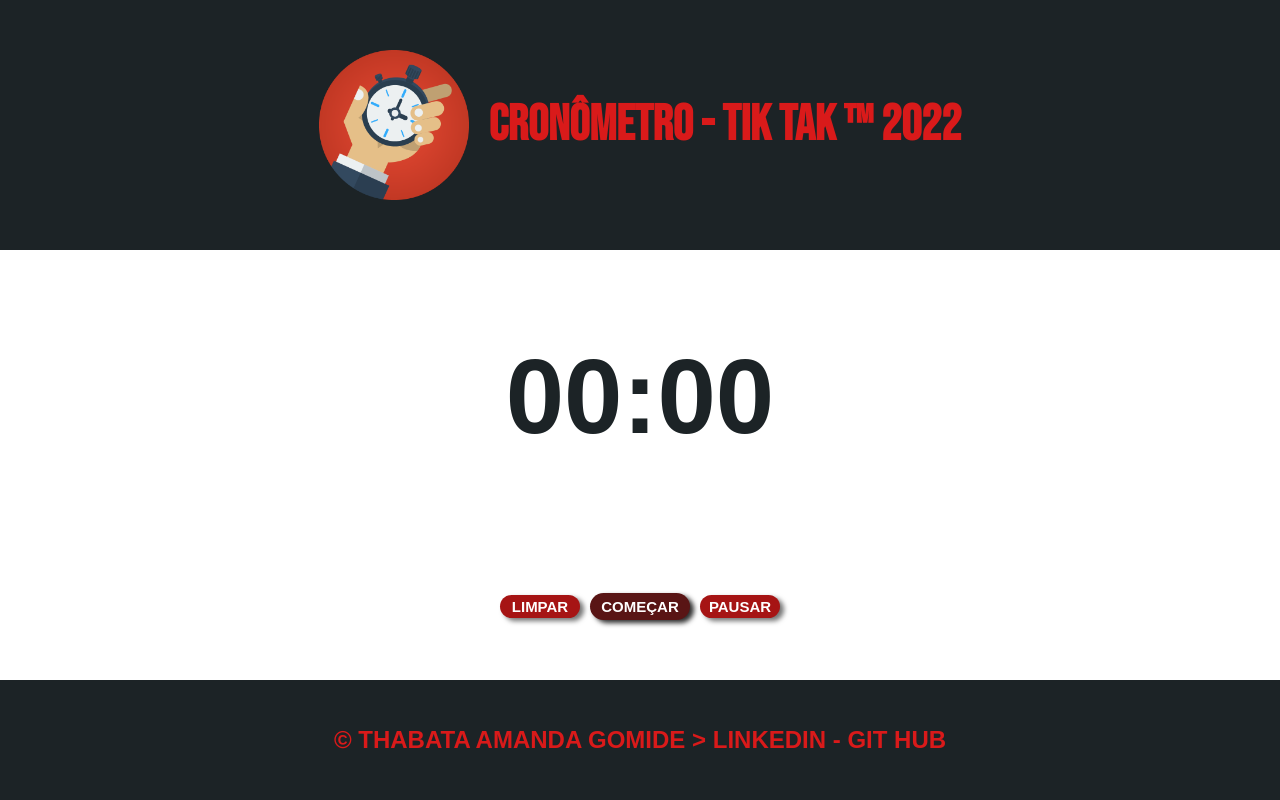
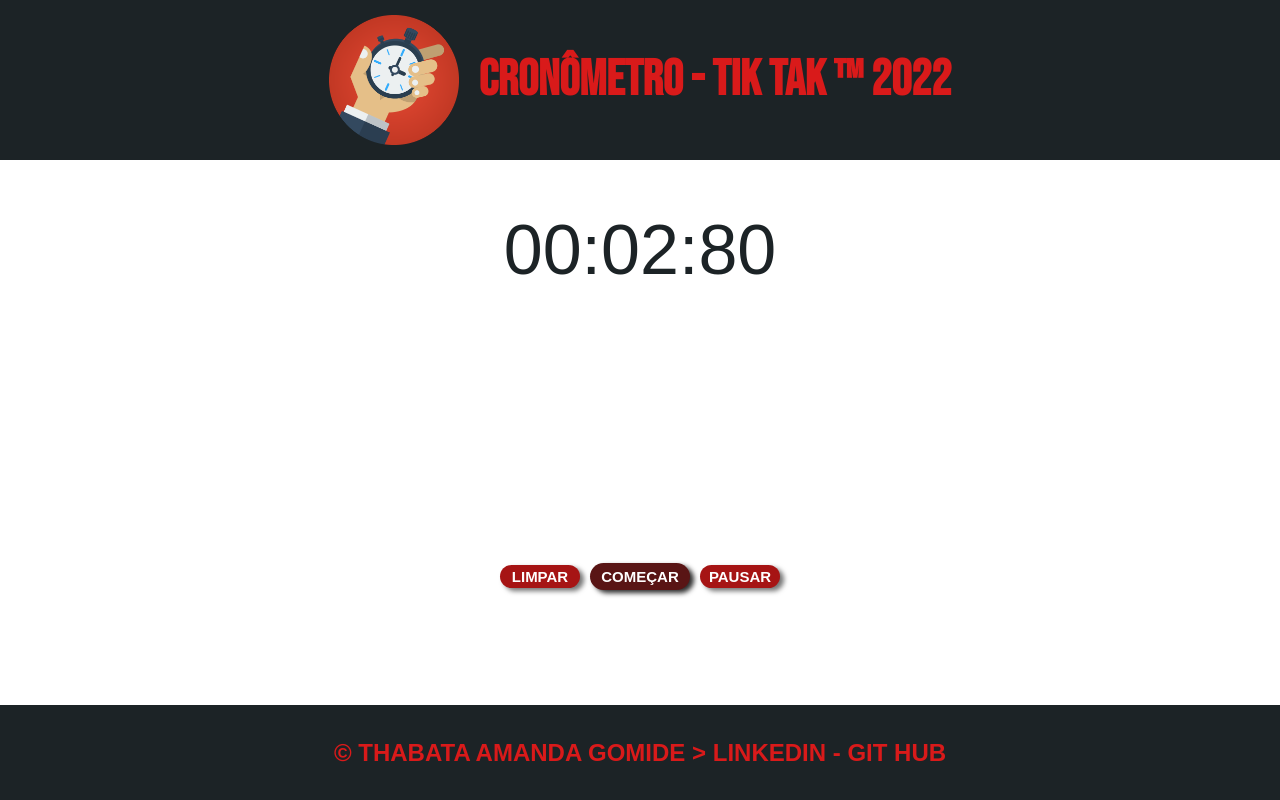
Before and after one commit to ThabataAmanda/tiktakcronometro, a plain HTML site: page index.html in a window 1280 px wide. Both pictures are taken after a click on the button "COMEÇAR". Drawn offline with Linux system fonts and the light colour scheme; a web font is replaced by a local one.

Commit message:
JavaScript Funcionando

```diff
--- a/index.html
+++ b/index.html
@@ -21,12 +21,12 @@
 
     <main>
         <div class="crobase">
-           <h2 id="time">00:00</h2>
+         <p id="time"><span id="min">00</span>:<span id="seconds">00</span>:<span id="tens">00</span></p>
         </div>
         <div class="botoes">
-            <button class="clear" onclick="limpar()">Limpar</button>
-            <button class="go" onclick="iniciar()">Começar</button>
-            <button class="pause" onclick="pausar()">Pausar</button>
+            <button id="clear" onclick="limpar()">Limpar</button>
+            <button id="go" onclick="iniciar()">Começar</button>
+            <button id="pause" onclick="pausar()">Pausar</button>
         </div>
     </main>
 
--- a/script.js
+++ b/script.js
@@ -0,0 +1,65 @@
+window.onload = function (){
+
+
+    var min = 00;
+    var seconds = 00;
+    var tens = 00;
+    var appendMin = document.getElementById("min");
+    var appendSeconds = document.getElementById("seconds");
+    var appendTens = document.getElementById("tens");
+    var btnStart = document.getElementById("go");
+    var btnStop = document.getElementById("pause");
+    var btnReset = document.getElementById("clear");
+    var interval;
+
+    btnStart.onclick = function () {
+        clearInterval(interval);
+        interval = setInterval(startTimer,10);
+    }
+
+    btnStop.onclick = function (){
+        clearInterval(interval);
+    }
+
+    btnReset.onclick = function (){
+        clearInterval(interval);
+        min = "00";
+        tens = "00";
+        seconds = "00";
+
+        appendMin.innerHTML = min;
+        appendSeconds.innerHTML = seconds;
+        appendTens.innerHTML = tens;
+    }
+
+    function startTimer() {
+        tens++;
+        if(tens <=9){
+            appendTens.innerHTML = "0" + tens;
+        }
+
+        if(tens> 9){
+            appendTens.innerHTML = tens;
+        }
+
+        if(tens > 99){
+            seconds++;
+            appendSeconds.innerHTML = "0" + seconds;
+            tens = 0;
+            appendTens.innerHTML = "0" + 0;
+        }
+
+        if(seconds >9){
+            appendSeconds.innerHTML = seconds;
+        }
+
+        if(seconds > 59){
+            min++;
+            appendMin.innerHTML = "0" + min;
+            seconds = 0;
+            appendSeconds.innerHTML = "0" + 0;
+        }
+
+    }
+
+}
--- a/style.css
+++ b/style.css
@@ -20,7 +20,7 @@ main {
 
 header {
     width: auto;
-    height: 250px;
+    height: 160px;
     background-color: #1C2326;
     display: flex;
     align-items: center;
@@ -30,7 +30,7 @@ header {
 }
 
 .crono {
-    width: 150px;
+    width: 130px;
     padding-right: 20px;
 }
 
@@ -40,7 +40,7 @@ footer {
     text-align: center;
     justify-content: center;
     width: 100%;
-    height: 120px;
+    height: 95px;
     bottom: 0;
     background-color: #1C2326;
     position: fixed;
@@ -84,10 +84,10 @@ a {
     justify-content: center;
     width: 100%;
     position: absolute;
-    bottom: 180px;
+    bottom: 210px;
 }
 
-.go {
+#go {
     border-radius: 30px;
     padding: 5px;
     width: 100px;
@@ -107,7 +107,7 @@ a {
     margin-right: 10px;
 }
 
-.clear, .pause{
+#clear, #pause{
     border-radius: 30px;
     padding: 3px;
     width: 80px;
@@ -124,3 +124,8 @@ a {
     text-align: center;
     justify-content: center;
 }
+
+#time{
+    position: absolute;
+    top: 210px;
+}
```
